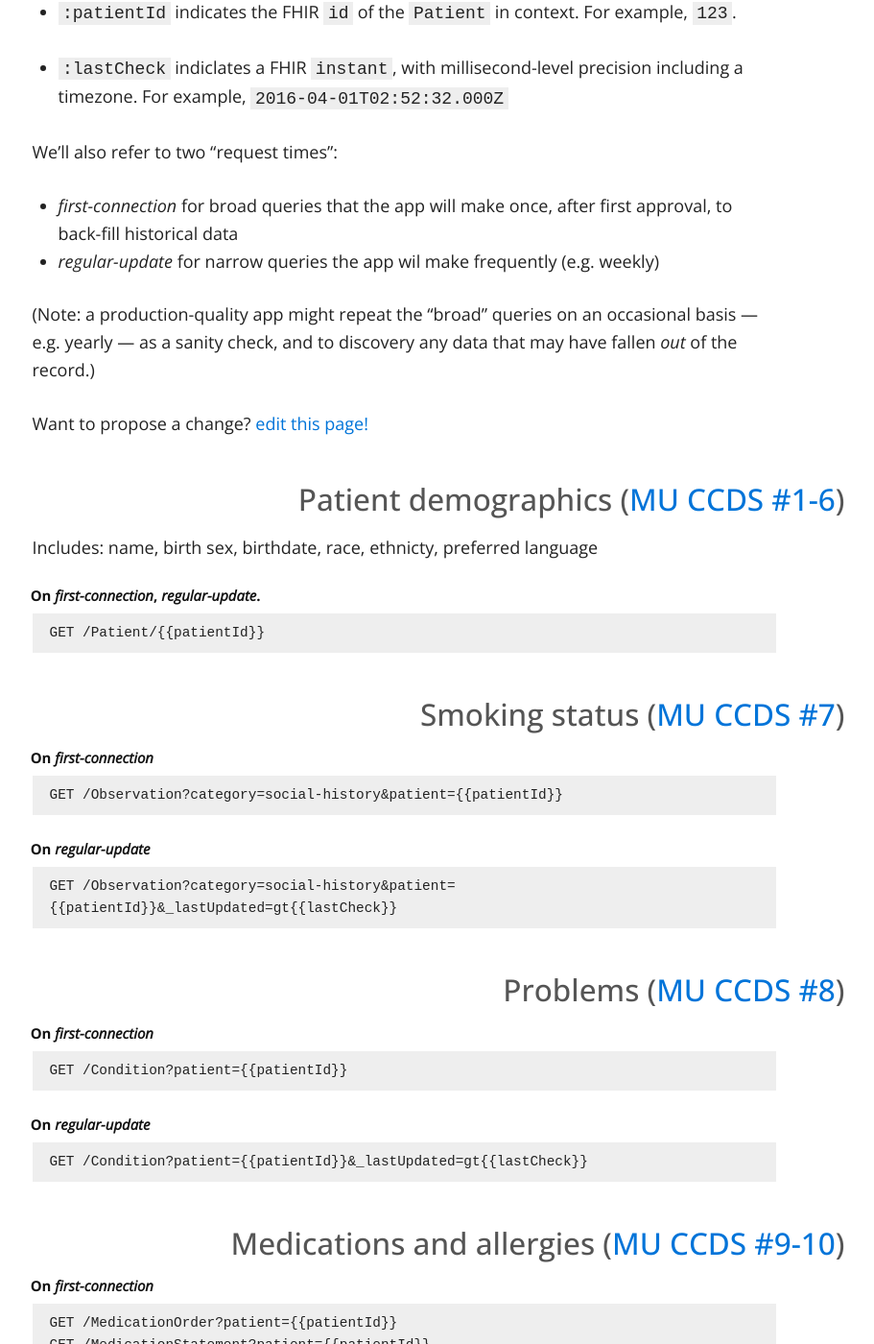
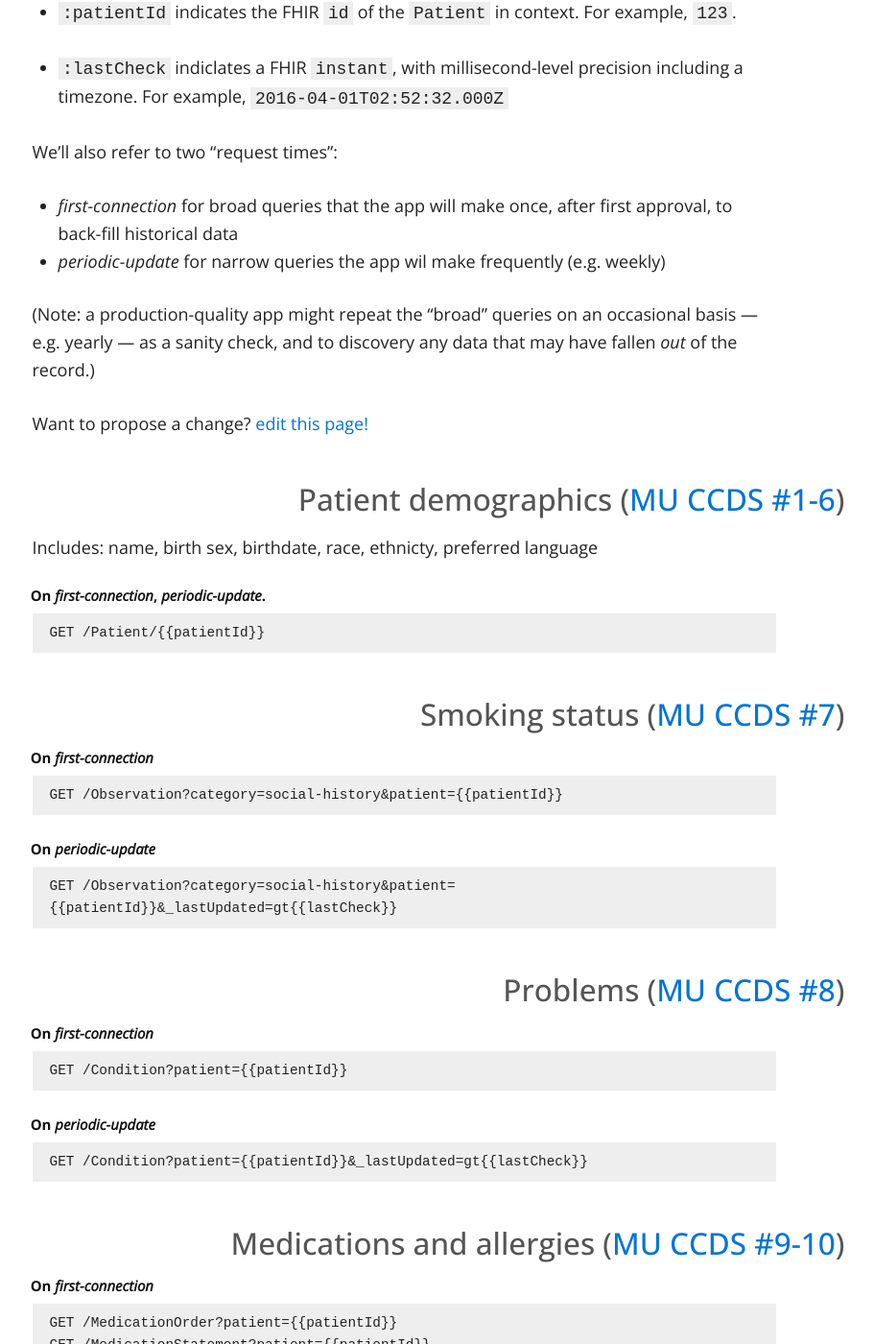
Before and after one commit to sync-for-science/sync-for-science.github.io, a Jekyll site: the page built from api-calls/index.md, in a window 1280 px wide and 1400 px high, scrolled down 526 px. Shown: the whole window at 96% size, without its empty margins (219-1130 px from the left). Built offline with Jekyll 4.4.1, drawn with Linux system fonts in a browser that asks for light colours; nearby versions of some CDN libraries; some of the changed text lies outside the part shown.

Commit message:
Update index.md

```diff
--- a/api-calls/index.md
+++ b/api-calls/index.md
@@ -17,7 +17,7 @@ The examples below refer to the following variables:
 We'll also refer to two "request times":
 
  * *first-connection* for broad queries that the app will make once, after first approval, to back-fill historical data
- * *regular-update* for narrow queries the app wil make frequently (e.g. weekly)
+ * *periodic-update* for narrow queries the app wil make frequently (e.g. weekly)
 
 (Note: a production-quality app might repeat the "broad" queries on an occasional basis — e.g. yearly  — as a sanity check, and to discovery any data that may have fallen _out_ of the record.)
 
@@ -27,7 +27,7 @@ Want to propose a change?
 ## Patient demographics ([MU CCDS #1-6](https://www.healthit.gov/sites/default/files/2015Ed_CCG_CCDS.pdf))
 Includes: name, birth sex, birthdate, race, ethnicty, preferred language
 
-##### On *first-connection*, *regular-update*.
+##### On *first-connection*, *periodic-update*.
     GET /Patient/{% raw %}{{patientId}}{% endraw %}
 
 ## Smoking status ([MU CCDS #7](https://www.healthit.gov/sites/default/files/2015Ed_CCG_CCDS.pdf))
@@ -35,7 +35,7 @@ Includes: name, birth sex, birthdate, race, ethnicty, preferred language
 ##### On *first-connection*
     GET /Observation?category=social-history&patient={% raw %}{{patientId}}{% endraw %}
 
-##### On *regular-update*
+##### On *periodic-update*
     GET /Observation?category=social-history&patient={% raw %}{{patientId}}{% endraw %}&_lastUpdated=gt{% raw %}{{lastCheck}}{% endraw %}
 
 
@@ -44,7 +44,7 @@ Includes: name, birth sex, birthdate, race, ethnicty, preferred language
 ##### On *first-connection*
     GET /Condition?patient={% raw %}{{patientId}}{% endraw %}
 
-##### On *regular-update*
+##### On *periodic-update*
     GET /Condition?patient={% raw %}{{patientId}}{% endraw %}&_lastUpdated=gt{% raw %}{{lastCheck}}{% endraw %}
 
 
@@ -57,7 +57,7 @@ Includes: name, birth sex, birthdate, race, ethnicty, preferred language
     GET /MedicationAdministration?patient={% raw %}{{patientId}}{% endraw %}
     GET /AllergyIntolerance?patient={% raw %}{{patientId}}{% endraw %}
 
-##### On *regular-update*
+##### On *periodic-update*
     GET /MedicationOrder?patient={% raw %}{{patientId}}{% endraw %}&_lastUpdated=gt{% raw %}{{lastCheck}}{% endraw %}
     GET /MedicationStatement?patient={% raw %}{{patientId}}{% endraw %}&_lastUpdated=gt{% raw %}{{lastCheck}}{% endraw %}
     GET /MedicationDispense?patient={% raw %}{{patientId}}{% endraw %}&_lastUpdated=gt{% raw %}{{lastCheck}}{% endraw %}
@@ -70,7 +70,7 @@ Includes: name, birth sex, birthdate, race, ethnicty, preferred language
 ##### On *first-connection*
     GET /Observation?category=laboratory?patient={% raw %}{{patientId}}{% endraw %}
 
-##### On *regular-update*
+##### On *periodic-update*
     GET /Observation?category=laboratory?patient={% raw %}{{patientId}}{% endraw %}&_lastUpdated=gt{% raw %}{{lastCheck}}{% endraw %}
 
 ## Vital signs ([MU CCDS #13](https://www.healthit.gov/sites/default/files/2015Ed_CCG_CCDS.pdf))
@@ -78,7 +78,7 @@ Includes: name, birth sex, birthdate, race, ethnicty, preferred language
 ##### On *first-connection*
     GET /Observation?category=vital-signs?patient={% raw %}{{patientId}}{% endraw %}
 
-##### On *regular-update*
+##### On *periodic-update*
     GET /Observation?category=vital-signs?patient={% raw %}{{patientId}}{% endraw %}&_lastUpdated=gt{% raw %}{{lastCheck}}{% endraw %}
 
 ## Procedures ([MU CCDS #15](https://www.healthit.gov/sites/default/files/2015Ed_CCG_CCDS.pdf))
@@ -86,7 +86,7 @@ Includes: name, birth sex, birthdate, race, ethnicty, preferred language
 ##### On *first-connection*
     GET /Procedure?patient={% raw %}{{patientId}}{% endraw %}
 
-##### On *regular-update*
+##### On *periodic-update*
     GET /Procedure?patient={% raw %}{{patientId}}{% endraw %}&_lastUpdated=gt{% raw %}{{lastCheck}}{% endraw %}}
 
 ## Immunizations ([MU CCDS #17](https://www.healthit.gov/sites/default/files/2015Ed_CCG_CCDS.pdf))
@@ -94,7 +94,7 @@ Includes: name, birth sex, birthdate, race, ethnicty, preferred language
 ##### On *first-connection*
     GET /Immunization?patient={% raw %}{{patientId}}{% endraw %}
 
-##### On *regular-update*
+##### On *periodic-update*
     GET /Immunization?patient={% raw %}{{patientId}}{% endraw %}&_lastUpdated=gt{% raw %}{{lastCheck}}{% endraw %}
 
 ## Patient documents
@@ -104,5 +104,5 @@ That is: whatever is available for portal download — not a CCDS requirement
 ##### On *first-connection*
     GET /DocumentReference?patient={% raw %}{{patientId}}{% endraw %}
 
-##### On *regular-update*
+##### On *periodic-update*
     GET /DocumentReference?patient={% raw %}{{patientId}}{% endraw %}&_lastUpdated=gt{% raw %}{{lastCheck}}{% endraw %}
```
